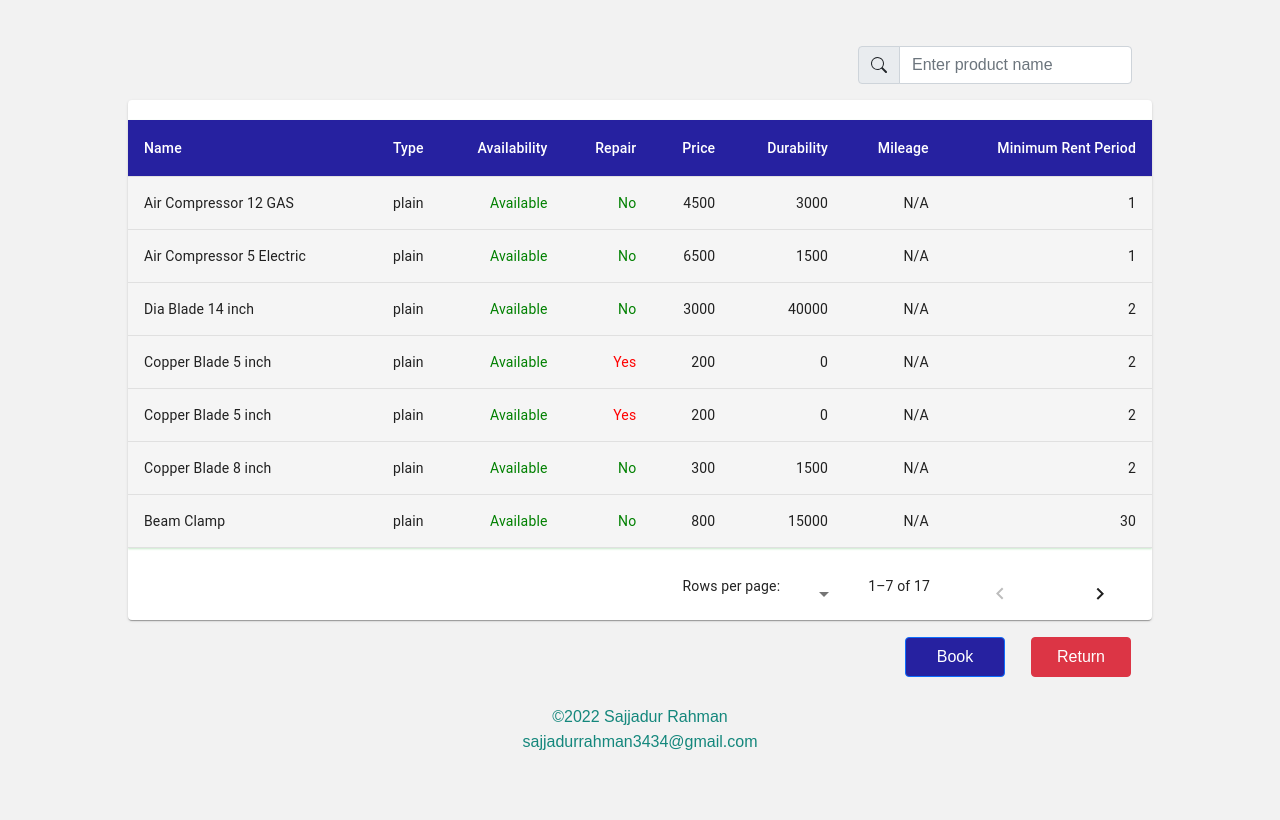
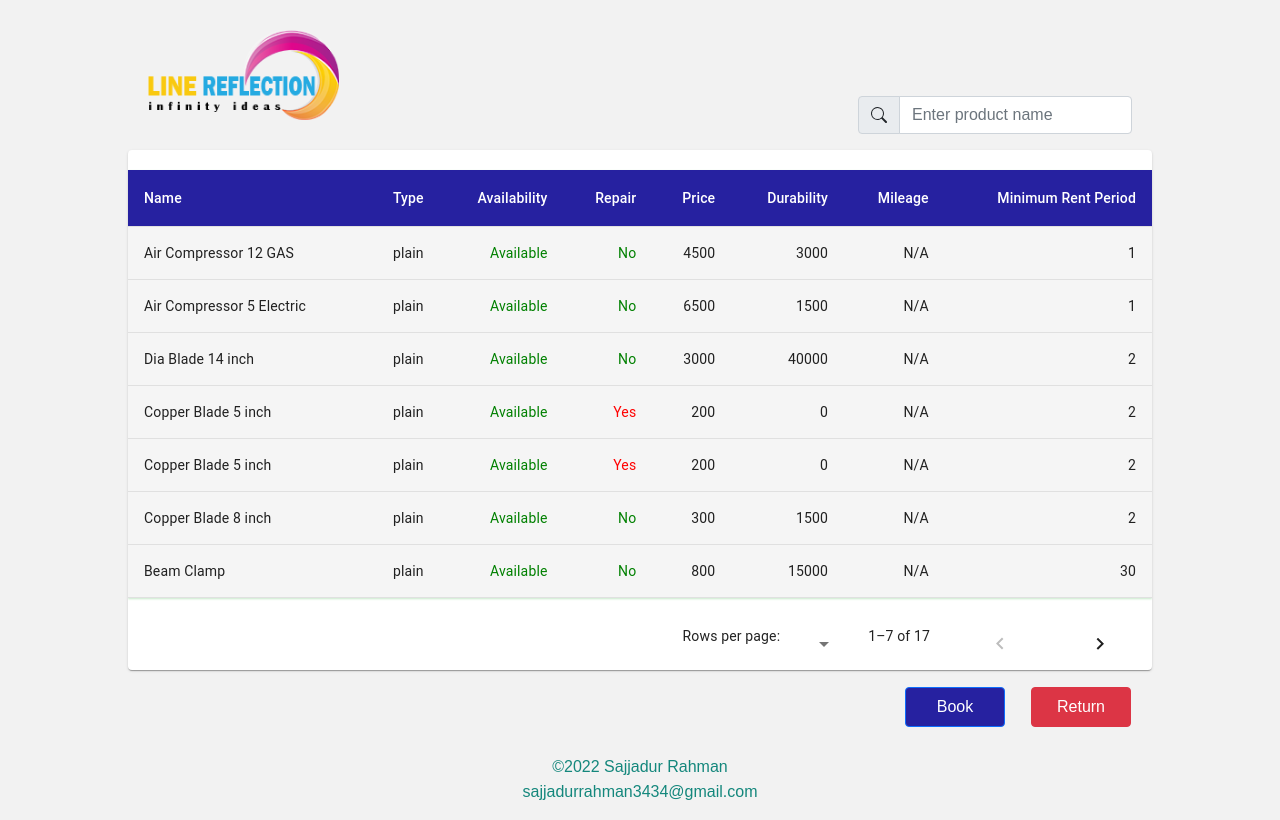
Before and after one commit to sajjad355/Next-Rental-software, a React (Create React App) app: page / in a window 1280 px wide. Built offline with nearby package versions, Linux system fonts and the light colour scheme.

Commit message:
Final Version

```diff
--- a/src/asset/css/style.css
+++ b/src/asset/css/style.css
@@ -83,6 +83,7 @@ th{
 }
 .search-root{
     margin-right: 20px;
+    padding-top: 50px;
 }
 .required{
     color:red;
@@ -293,3 +294,8 @@ color: white;
 {
     display: inline-block;
 }
+.image{
+    height:90px;
+    margin-bottom: 30px;
+    margin-left: 20px;
+}
--- a/src/components/TableView/ProductTable.js
+++ b/src/components/TableView/ProductTable.js
@@ -9,6 +9,9 @@ import TableRow from "@mui/material/TableRow";
 import TablePagination from "@mui/material/TablePagination";
 import Paper from "@mui/material/Paper";
 import { InputGroup, FormControl } from "react-bootstrap";
+import logo from "../../asset/images/logo.png"
+
+
 
 
 
@@ -54,6 +57,10 @@ const ProductTable = () => {
 
     return (
         <>
+            <div className="float-left">
+                <img src={logo} className="image"></img>
+            </div>
+
             <div>
                 <span>
                     <div className="float-right mt-3 search-root">
```
Also changed, not shown: src/asset/images/logo.png (added).
